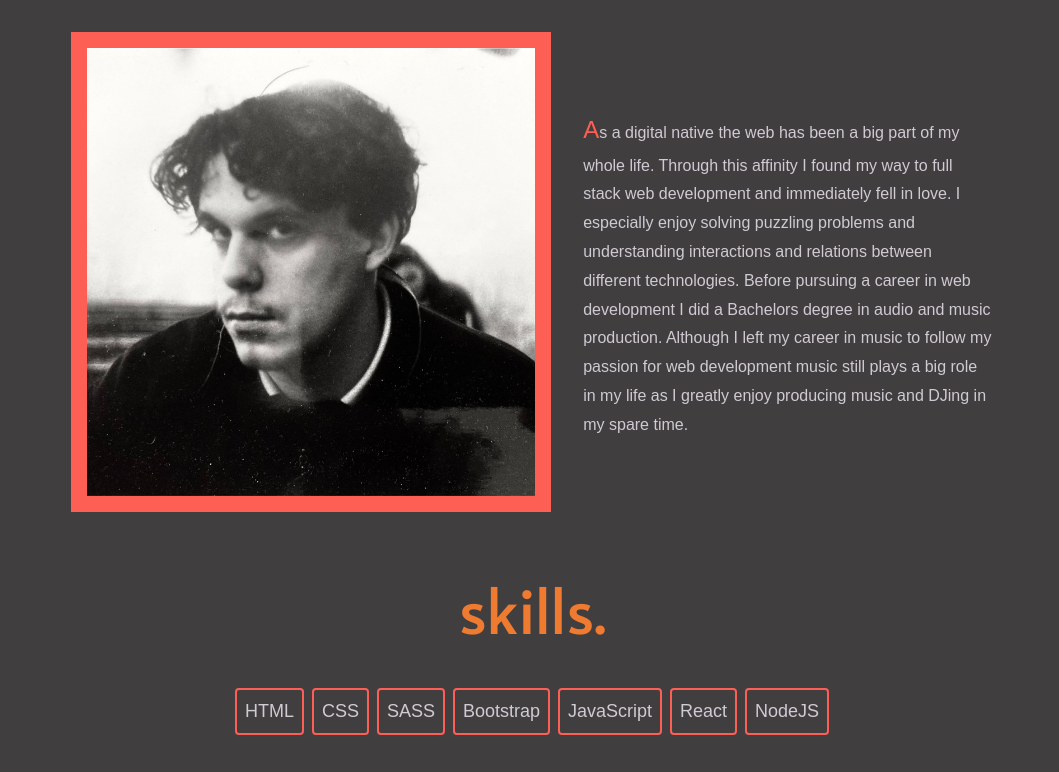
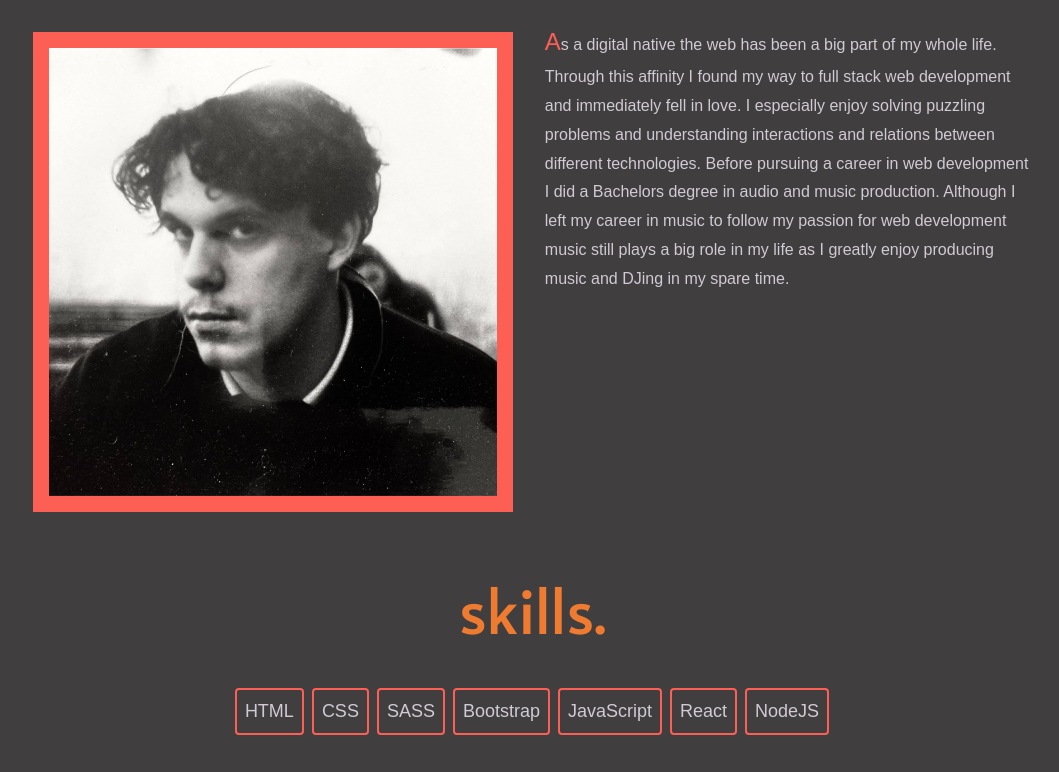
Before and after one commit to megravity/megravity.github.io, a plain HTML site: page index.html in a window 1536 px wide. Shown: the part 502-1274 px from the top of the page, without its empty margins (236-1295 px from the left). Drawn offline with Linux system fonts and the light colour scheme; a web font is replaced by a local one.

Commit message:
Fix weird image stretching

```diff
--- a/css/style.css
+++ b/css/style.css
@@ -192,6 +192,7 @@ h1 div:nth-of-type(2) {
     margin-left: 6rem;
     margin-bottom: 3rem;
     max-width: 480px;
+    align-self: flex-start;
 }
 
 #about p {
@@ -332,14 +333,14 @@ h1 div:nth-of-type(2) {
     }
 
     .about-content p {
-        align-self: center;
+        align-self: flex-start;
         line-height: 1.8;
     }
 }
 
 @media screen and (min-width: 1000px) {
     :root {
-        --max-width: 70%
+        --max-width: 75%
     }
     nav ul {
         column-gap: 2.25rem;
@@ -348,7 +349,7 @@ h1 div:nth-of-type(2) {
 
 @media screen and (min-width: 1300px) {
     :root {
-        --max-width: 60%
+        --max-width: 65%
     }
     nav ul {
         column-gap: 2.75rem;
```
